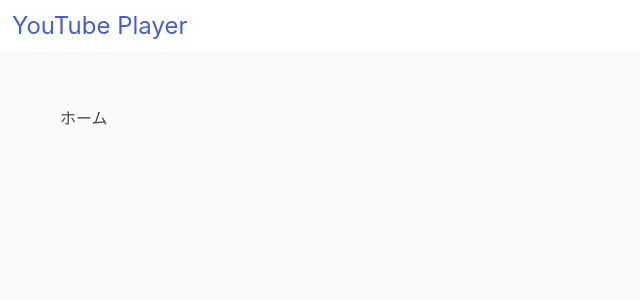
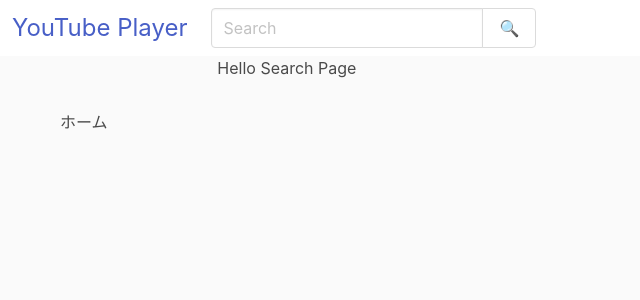
Before and after one commit to itoi10/go-nuxt, a Nuxt app in the folder nuxt/: page /search in a window 1280 px wide. Before the commit this address had no page. Shown: the top 300 px of the page, without its empty margins (0-640 px from the left). Built offline with nearby package versions, Linux system fonts and the light colour scheme; what vue-youtube would draw is missing.

Commit message:
add search nav (nuxt)

```diff
--- a/nuxt/components/TheHeader.vue
+++ b/nuxt/components/TheHeader.vue
@@ -8,6 +8,25 @@
         YouTube Player
       </nuxt-link>
     </div>
+
+    <div class="navbar-menu">
+      <div class="navbar-start">
+        <div class="navbar-item">
+          <div class="field has-addons">
+            <form action="/search" method="get">
+              <div class="field has-addons">
+                <div class="control">
+                  <input name="q" type="text" placeholder="Search" class="input" />
+                </div>
+                <div class="control">
+                  <button class="button">🔍</button>
+                </div>
+              </div>
+            </form>
+          </div>
+        </div>
+      </div>
+    </div>
   </nav>
 </template>
 
--- /dev/null
+++ b/nuxt/pages/search/index.vue
@@ -0,0 +1,3 @@
+<template>
+  <p>Hello Search Page</p>
+</template>
```
